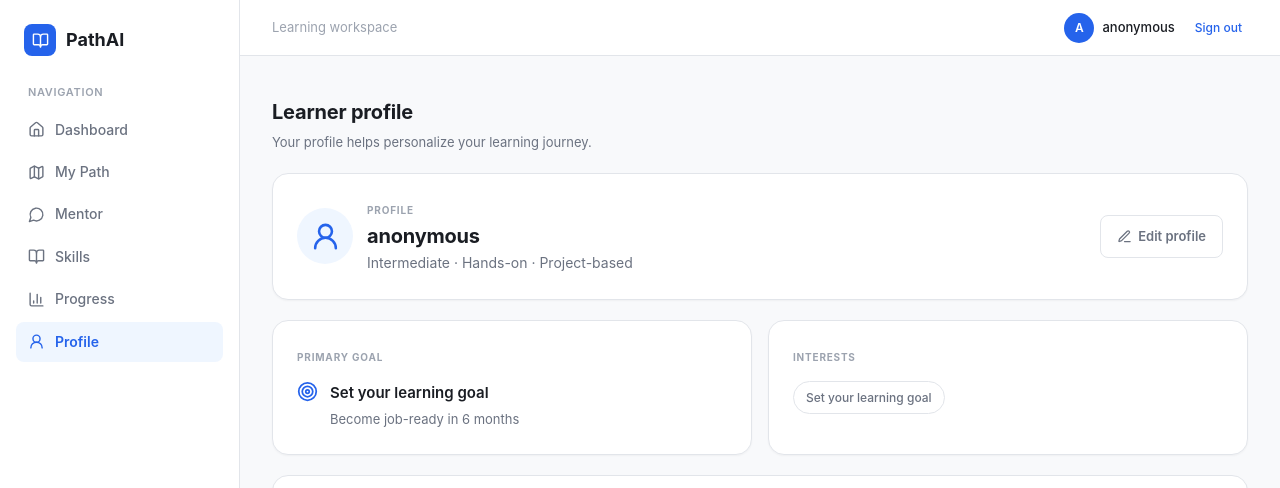
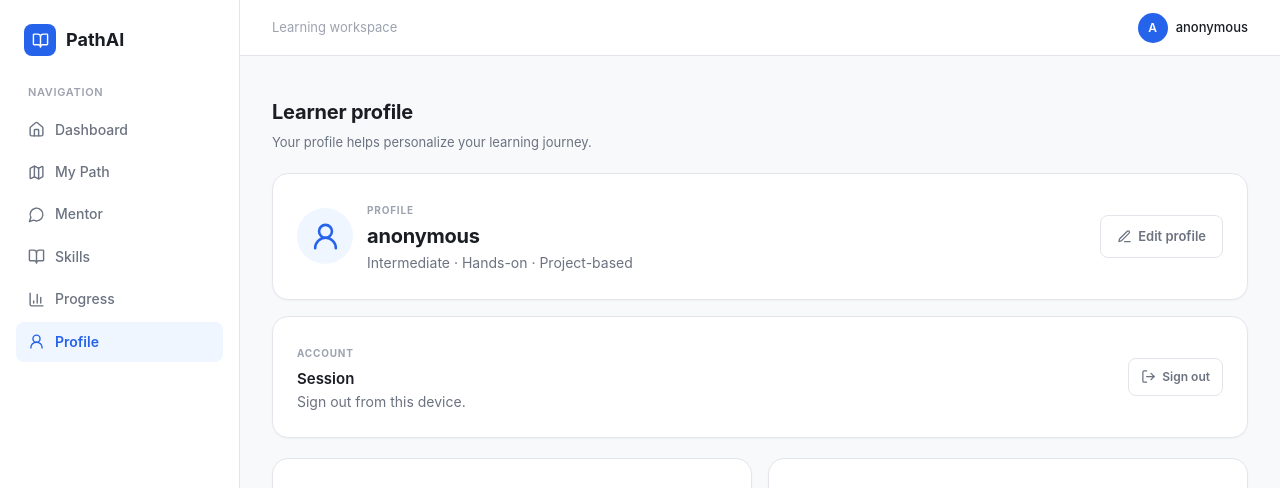
Before and after one commit to 0vashishtha0harsh0/AI-Powered_Personalized_Learning_Path_Recommender, a React (Vite) app in the folder frontend-part/: page /profile in a window 1280 px wide. Shown: the top 488 px of the page. Built offline with nearby package versions, Linux system fonts and the light colour scheme; no server answers; sample sign-in values are in the browser's storage.

Commit message:
Move sign out to profile

```diff
--- a/frontend-part/src/components/Layout.tsx
+++ b/frontend-part/src/components/Layout.tsx
@@ -12,7 +12,6 @@ import {
 } from "lucide-react";
 import { getLearningData } from "../data/mock";
 import { PATHAI_STATE_CHANGED } from "../state";
-import { clearSession } from "../api";
 
 const nav = [
   ["/", "Dashboard", Home],
@@ -41,6 +40,7 @@ export default function Layout() {
 
   return (
     <div className="app">
+      {open && <button className="sidebar-backdrop" aria-label="Close navigation" onClick={() => setOpen(false)} />}
       <aside className={open ? "sidebar show" : "sidebar"}>
         <div className="brand">
           <div className="logo"><BookOpen size={17} /></div>
@@ -76,7 +76,6 @@ export default function Layout() {
           <div className="top-user">
             <div className="avatar">{(learner.name || "U")[0].toUpperCase()}</div>
             <span>{learner.name}</span>
-            <button className="signout" onClick={() => { clearSession(); window.location.href = "/login"; }}>Sign out</button>
           </div>
         </header>
         <div className="page"><Outlet /></div>
--- a/frontend-part/src/pages/Login.tsx
+++ b/frontend-part/src/pages/Login.tsx
@@ -2,7 +2,6 @@ import { ArrowRight, BookOpen, LockKeyhole, Mail } from "lucide-react";
 import { FormEvent, useState } from "react";
 import { useNavigate } from "react-router-dom";
 import { authenticate } from "../api";
-import LoadingOverlay from "../components/LoadingOverlay";
 
 export default function Login() {
   const navigate = useNavigate();
@@ -18,8 +17,7 @@ export default function Login() {
     setError("");
     try {
       await authenticate(email, password, register);
-      const emailKey = `pathai.recommendation.v3.${email.trim().toLowerCase()}`;
-      navigate(register || !localStorage.getItem(emailKey) ? "/onboarding" : "/", { replace: true });
+      navigate(register ? "/onboarding" : "/", { replace: true });
     } catch (requestError) {
       setError(requestError instanceof Error ? requestError.message : "Authentication failed.");
       setLoading(false);
@@ -27,11 +25,6 @@ export default function Login() {
   }
 
   return <main className="auth-page">
-    <LoadingOverlay
-      show={loading}
-      title={register ? "Creating your account" : "Signing you in"}
-      message="Please wait while we set up your secure session."
-    />
     <div className="auth-panel">
       <div className="onboard-logo"><div className="logo"><BookOpen size={17} /></div> PathAI</div>
       <h1>{register ? "Create your account" : "Welcome back"}</h1>
--- a/frontend-part/src/pages/Profile.tsx
+++ b/frontend-part/src/pages/Profile.tsx
@@ -1,6 +1,7 @@
-import { Edit3, Target, UserRound } from "lucide-react";
+import { Edit3, LogOut, Target, UserRound } from "lucide-react";
 import { useState } from "react";
 import SectionTitle from "../components/SectionTitle";
+import { clearSession } from "../api";
 import { getLearningData } from "../data/mock";
 import { getProfile, saveProfile } from "../state";
 
@@ -18,6 +19,11 @@ export default function Profile() {
     saveProfile({ name: nextName, level, style });
     setData(getLearningData());
     setEditing(false);
+  }
+
+  function signOut() {
+    clearSession();
+    window.location.href = "/login";
   }
 
   return (
@@ -38,6 +44,18 @@ export default function Profile() {
         <label>Experience level<select value={level} onChange={e => setLevel(e.target.value)}><option>Beginner</option><option>Intermediate</option><option>Advanced</option></select></label>
         <label>Learning style<input value={style} onChange={e => setStyle(e.target.value)} /></label>
       </div>}
+
+      <div className="account-actions card">
+        <div>
+          <span className="tag">ACCOUNT</span>
+          <h3>Session</h3>
+          <p className="muted">Sign out from this device.</p>
+        </div>
+        <button className="signout" onClick={signOut}>
+          <LogOut size={15} />
+          Sign out
+        </button>
+      </div>
 
       <div className="grid-2">
         <div className="card">
--- a/frontend-part/src/styles.css
+++ b/frontend-part/src/styles.css
@@ -52,7 +52,9 @@ a:hover { text-decoration: underline; }
   position: fixed; inset: 0 auto 0 0;
   z-index: 20;
   display: flex; flex-direction: column;
+  overflow-y: auto;
 }
+.sidebar-backdrop { display: none; }
 .brand {
   display: flex; align-items: center; gap: 10px;
   padding: 0 8px 28px;
@@ -95,15 +97,15 @@ nav a.active {
 
 /* ---- topbar ---- */
 .topbar {
-  height: 56px;
+  min-height: 56px;
   padding: 0 32px;
   border-bottom: 1px solid var(--border);
-  display: flex; align-items: center; justify-content: space-between;
+  display: flex; align-items: center; justify-content: space-between; gap: 16px;
   background: var(--surface);
   position: sticky; top: 0; z-index: 10;
 }
-.top-title { color: var(--text-tertiary); font-size: 13px; }
-.top-user { display: flex; align-items: center; gap: 8px; }
+.top-title { color: var(--text-tertiary); font-size: 13px; min-width: 0; }
+.top-user { display: flex; align-items: center; gap: 8px; min-width: 0; }
 .avatar {
   width: 30px; height: 30px;
   display: grid; place-items: center;
@@ -111,9 +113,7 @@ nav a.active {
   background: var(--accent); color: white;
   font-weight: 600; font-size: 12px;
 }
-.top-user span { font-weight: 500; font-size: 13px; }
-.signout { font-size: 12px; color: var(--text-tertiary); margin-left: 4px; }
-.signout:hover { color: var(--red); }
+.top-user > span { max-width: 160px; overflow: hidden; text-overflow: ellipsis; white-space: nowrap; font-weight: 500; font-size: 13px; }
 
 /* ---- page ---- */
 .page {
@@ -441,6 +441,31 @@ p { line-height: 1.6; }
   flex-shrink: 0;
 }
 .profile-card .btn { margin-left: auto; }
+.account-actions {
+  display: flex;
+  align-items: center;
+  justify-content: space-between;
+  gap: 16px;
+  margin-bottom: 16px;
+}
+.account-actions h3 { margin-bottom: 0; }
+.signout {
+  display: inline-flex;
+  align-items: center;
+  justify-content: center;
+  gap: 6px;
+  min-height: 36px;
+  padding: 8px 12px;
+  border: 1px solid var(--border);
+  border-radius: var(--radius-sm);
+  color: var(--text-secondary);
+  background: var(--surface);
+  font-size: 12px;
+  font-weight: 600;
+  transition: all var(--transition);
+  white-space: nowrap;
+}
+.signout:hover { border-color: var(--red); color: var(--red); background: var(--red-light); }
 .profile-goal { display: flex; gap: 12px; margin-top: 14px; }
 .profile-goal svg { color: var(--accent); }
 .profile-goal h3 { margin: 0; }
@@ -491,9 +516,8 @@ p { line-height: 1.6; }
   outline: none; transition: border-color var(--transition);
 }
 .auth-panel input:focus { border-color: var(--accent); }
-.auth-switch, .signout { color: var(--accent); background: none; font-size: 12px; font-weight: 500; }
+.auth-switch { color: var(--accent); background: none; font-size: 12px; font-weight: 500; }
 .auth-switch { display: block; width: 100%; margin-top: 16px; text-align: center; }
-.signout { margin-left: 6px; }
 
 .onboard-logo {
   position: absolute; top: 24px; left: 28px;
@@ -671,8 +695,16 @@ p { line-height: 1.6; }
     transform: translateX(-100%);
     transition: transform .25s ease;
     box-shadow: 20px 0 60px rgba(0,0,0,.1);
+    z-index: 30;
   }
   .sidebar.show { transform: translateX(0); }
+  .sidebar-backdrop {
+    position: fixed;
+    inset: 0;
+    z-index: 25;
+    display: block;
+    background: rgba(26, 29, 35, .28);
+  }
   .close { display: block; margin-left: auto; }
   .main { margin-left: 0; }
   .menu { display: grid; place-items: center; }
@@ -685,7 +717,8 @@ p { line-height: 1.6; }
 
 @media (max-width: 560px) {
   .top-title { display: none; }
-  .top-user span { display: none; }
+  .top-user { margin-left: auto; }
+  .top-user > span { display: none; }
   .hero { align-items: start; flex-direction: column; }
   .hero .btn { width: 100%; }
   .goal-orb { display: none; }
@@ -697,8 +730,9 @@ p { line-height: 1.6; }
   .message { max-width: 88%; }
   .profile-card { align-items: start; flex-wrap: wrap; }
   .profile-card .btn { width: 100%; margin-left: 0; }
+  .account-actions { align-items: stretch; flex-direction: column; }
+  .account-actions .signout { width: 100%; }
   .profile-editor { grid-template-columns: 1fr; }
   .auth-panel { padding: 24px; }
   .auth-panel .onboard-logo { margin-bottom: 36px; }
-  .signout { display: none; }
 }
```
